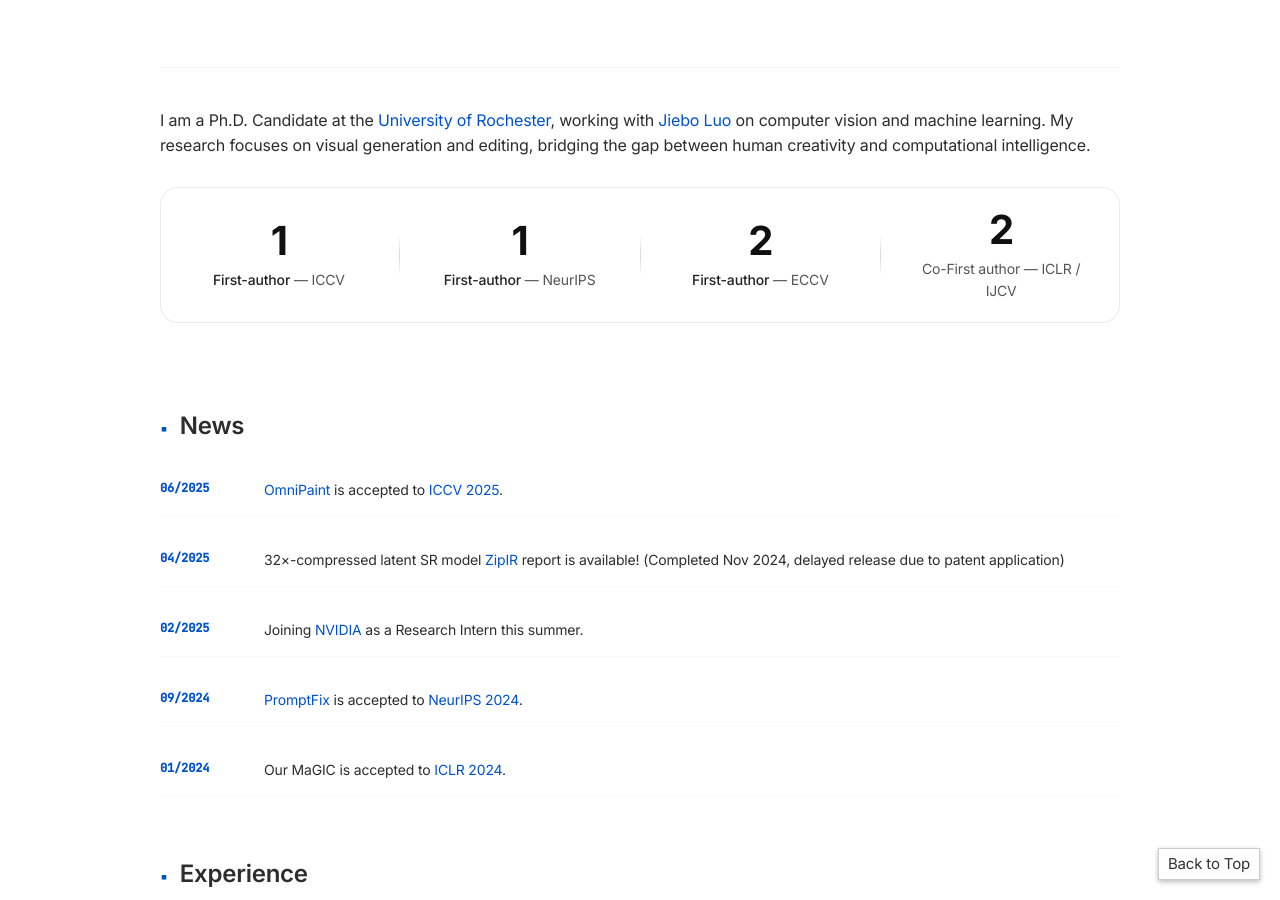
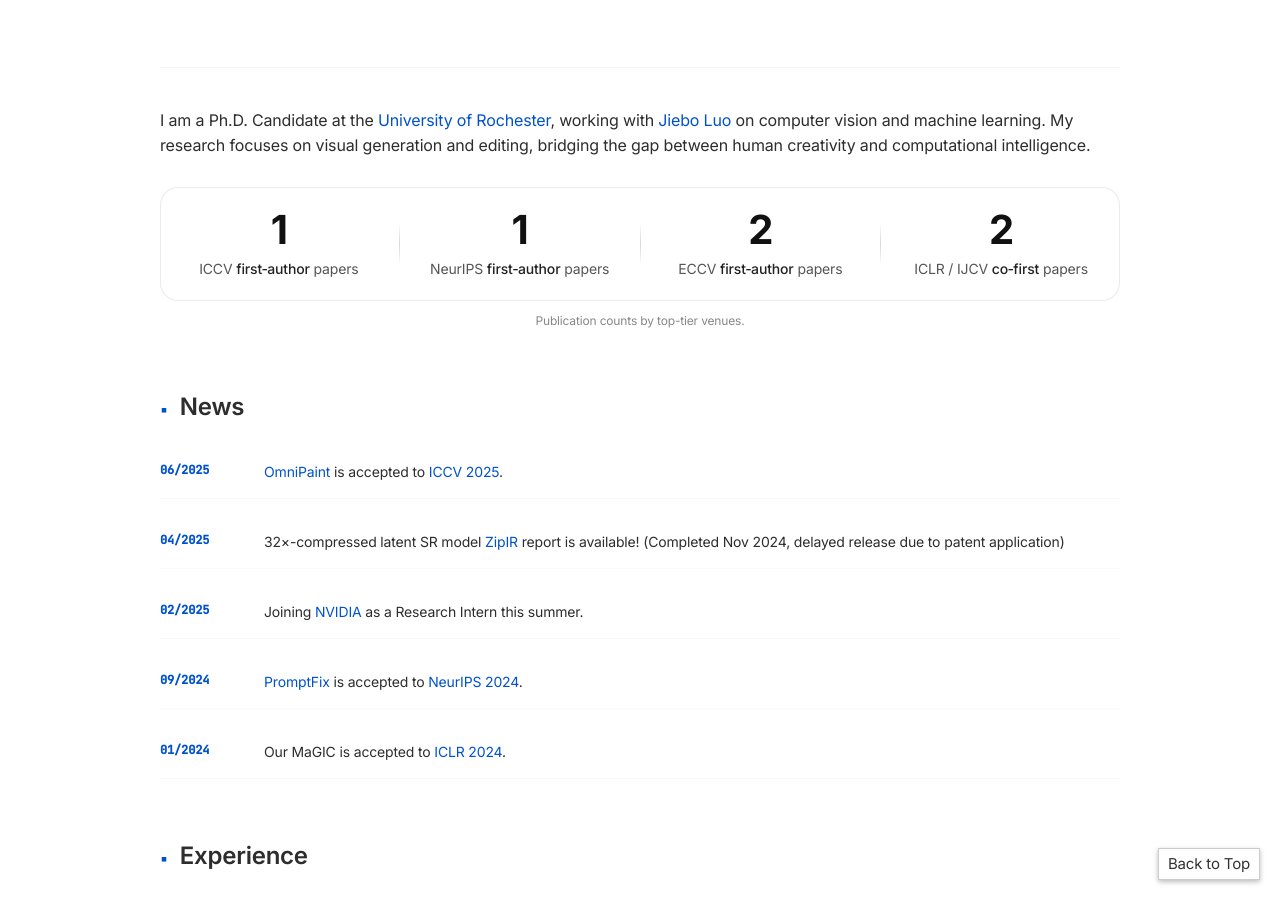
Before and after one commit to yeates/yeates.github.io, a Jekyll site: the page built from index.md, in a window 1280 px wide and 900 px high, scrolled down 552 px. Built offline with Jekyll 4.4.1, drawn with Linux system fonts in a browser that asks for light colours; nearby versions of some CDN libraries; a style sheet for code colours, icons or effects is not loaded.

Commit message:
update desc

```diff
--- a/index.md
+++ b/index.md
@@ -8,25 +8,25 @@ I am a Ph.D. Candidate at the [University of Rochester](https://www.cs.rochester
   <div class="pub-stats-inner">
     <div class="stat-item">
       <div class="stat-num">1</div>
-      <div class="stat-desc"><strong>First-author</strong> — ICCV</div>
+      <div class="stat-desc">ICCV <strong>first‑author</strong> papers</div>
     </div>
     <div class="stat-divider" aria-hidden="true"></div>
     <div class="stat-item">
       <div class="stat-num">1</div>
-      <div class="stat-desc"><strong>First-author</strong> — NeurIPS</div>
+      <div class="stat-desc">NeurIPS <strong>first‑author</strong> papers</div>
     </div>
     <div class="stat-divider" aria-hidden="true"></div>
     <div class="stat-item">
       <div class="stat-num">2</div>
-      <div class="stat-desc"><strong>First-author</strong> — ECCV</div>
+      <div class="stat-desc">ECCV <strong>first‑author</strong> papers</div>
     </div>
     <div class="stat-divider" aria-hidden="true"></div>
     <div class="stat-item">
       <div class="stat-num">2</div>
-      <div class="stat-desc">Co-First author — ICLR / IJCV</div>
+      <div class="stat-desc">ICLR / IJCV <strong>co‑first</strong> papers</div>
     </div>
   </div>
-  <br>
+  <div class="pub-stats-note">Publication counts by top-tier venues.</div>
 </div>
 
 ## News
```
